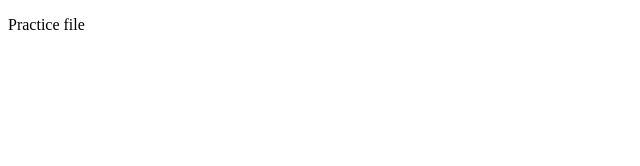
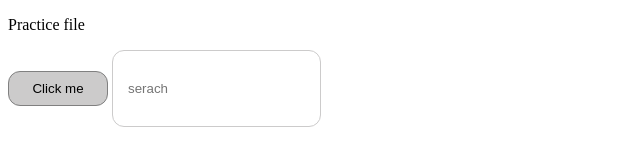
Before and after one commit to ShaikhYaseen01/Prac3, a plain HTML site: page index.html in a window 1280 px wide. Shown: the whole page, without its empty margins (0-640 px from the left). Drawn offline with Linux system fonts and the light colour scheme.

Commit message:
added features

```diff
--- a/index.html
+++ b/index.html
@@ -4,8 +4,31 @@
     <meta charset="UTF-8">
     <meta name="viewport" content="width=device-width, initial-scale=1.0">
     <title>Document</title>
+    <style>
+        button{
+            height: 35px;
+            width: 100px;
+            border-radius: 12px;
+            border: 1px solid gray;
+            background-color: rgb(204, 203, 203);
+        }
+        input[type="search"]{
+            padding: 30px 15px;
+            border-radius: 12px;
+            border: 1px solid rgb(204, 203, 203);
+        }
+
+    </style>
 </head>
 <body>
     <p>Practice file</p>
+    <button onclick="handleClick(event)" >Click me </button>
+    <input type="search" name="search" placeholder="serach" >
+
+    <script>
+        function handleClick(e){
+            console.log(e.target.value)
+        }
+    </script>
 </body>
 </html>
```
